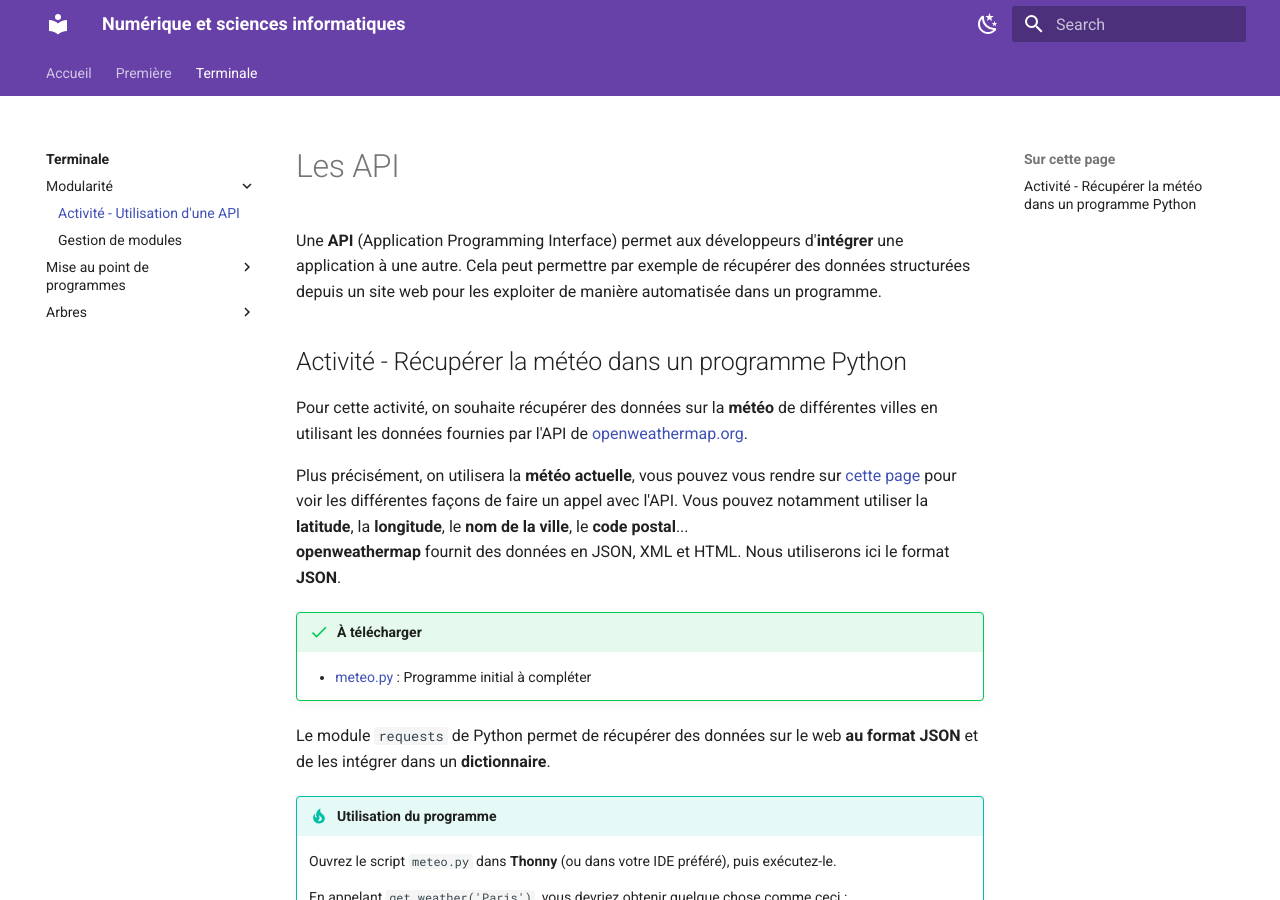
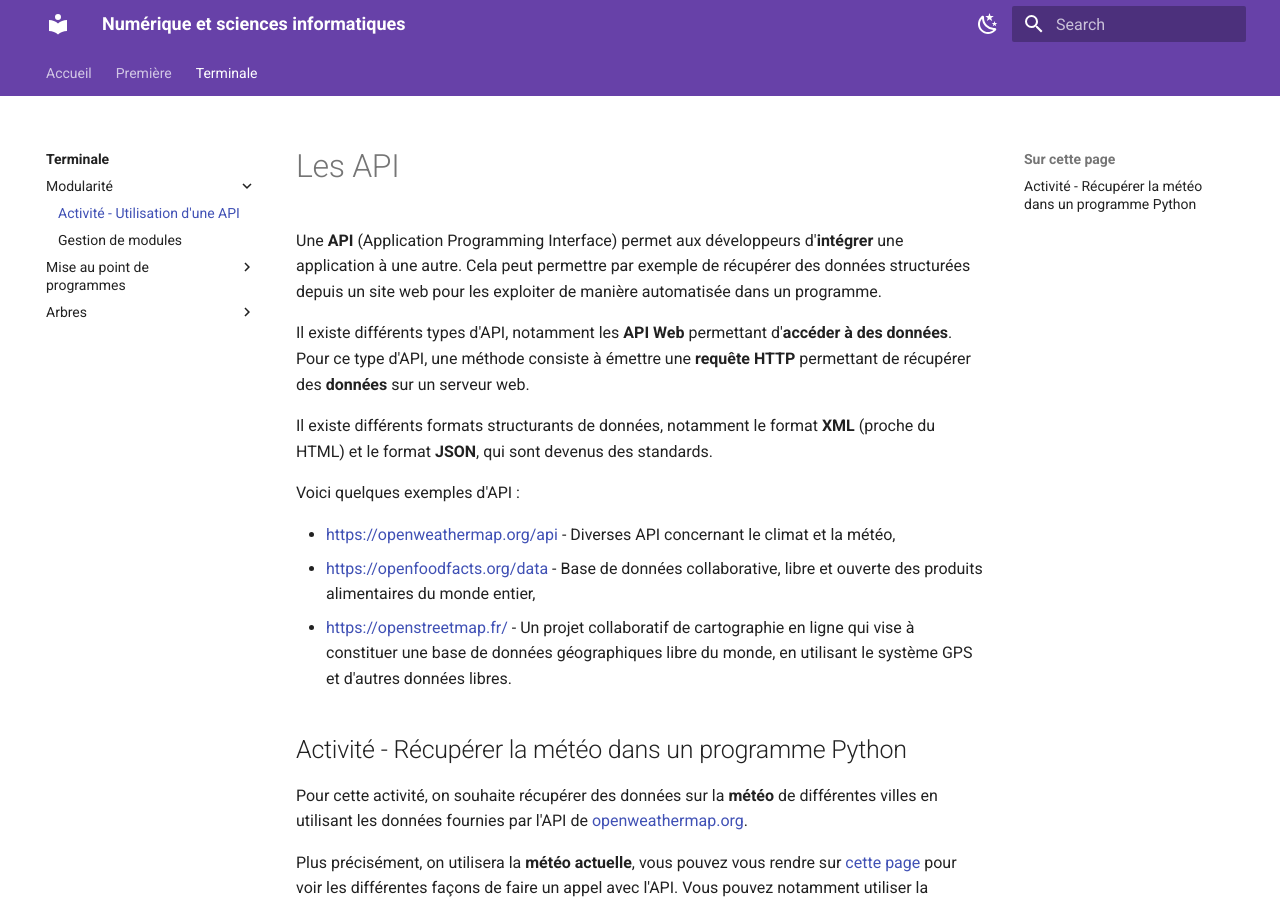
Before and after one commit to erwandemerville/nsi, an MkDocs documentation site: the page built from docs/terminale/modularite/api.md, in a window 1280 px wide and 900 px high. Built offline with MkDocs 1.6.1 and Material for MkDocs 9.7.7, drawn with Linux system fonts in a browser that asks for light colours.

Commit message:
MAJ site NSI

```diff
--- a/docs/terminale/modularite/api.md
+++ b/docs/terminale/modularite/api.md
@@ -1,6 +1,17 @@
 # Les API
 
 Une **API** (Application Programming Interface) permet aux développeurs d'**intégrer** une application à une autre. Cela peut permettre par exemple de récupérer des données structurées depuis un site web pour les exploiter de manière automatisée dans un programme.
+
+Il existe différents types d'API, notamment les **API Web** permettant d'**accéder à des données**.
+Pour ce type d'API, une méthode consiste à émettre une **requête HTTP** permettant de récupérer des **données** sur un serveur web.
+
+Il existe différents formats structurants de données, notamment le format **XML** (proche du HTML) et le format **JSON**, qui sont devenus des standards.
+
+Voici quelques exemples d'API :
+
+- [https://openweathermap.org/api](https://openweathermap.org/api){ target="_blank" } - Diverses API concernant le climat et la météo,
+- [https://openfoodfacts.org/data](https://openfoodfacts.org/data){ target="_blank" } - Base de données collaborative, libre et ouverte des produits alimentaires du monde entier,
+- [https://openstreetmap.fr/](https://openstreetmap.fr/){ target="_blank" } - Un projet collaboratif de cartographie en ligne qui vise à constituer une base de données géographiques libre du monde, en utilisant le système GPS et d'autres données libres.
 
 ## Activité - Récupérer la météo dans un programme Python
 
```
